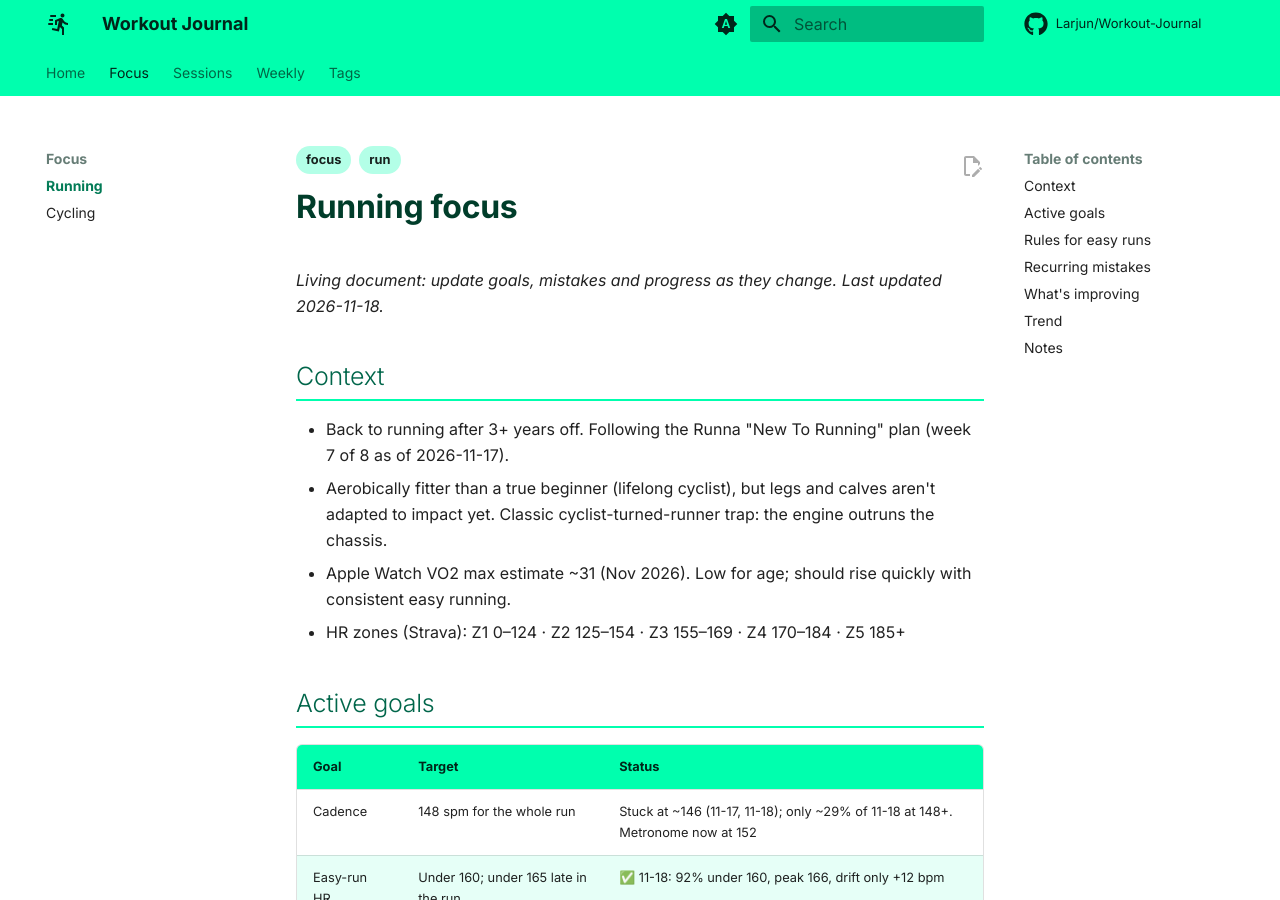
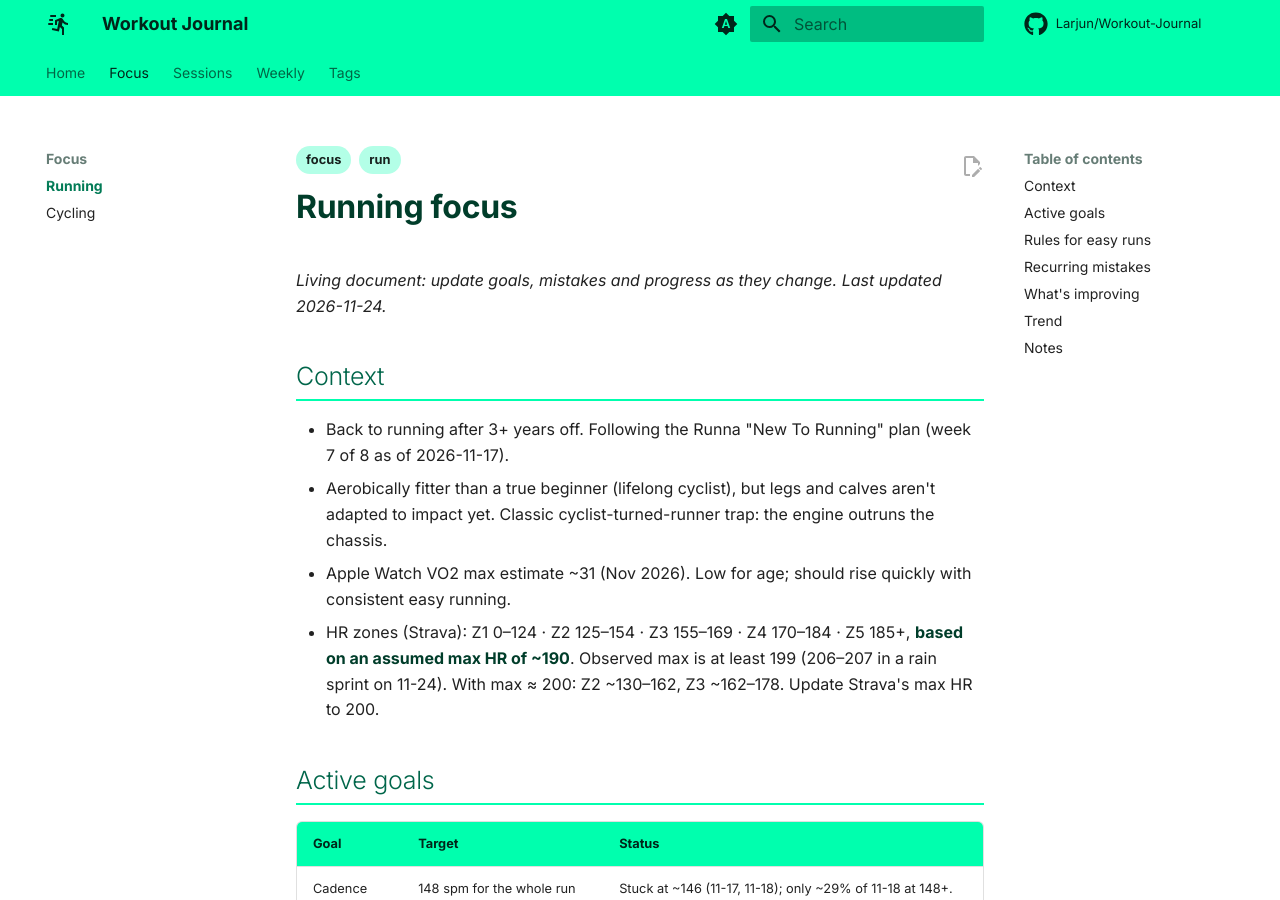
Before and after one commit to Larjun/Workout-Journal, an MkDocs documentation site: the page built from docs/focus/running.md, in a window 1280 px wide and 900 px high. Built offline with MkDocs 1.6.1 and Material for MkDocs 9.7.7, drawn with Linux system fonts in a browser that asks for light colours; comment, search, counter and statistics services are not loaded; some of the changed text lies outside the part shown.

Commit message:
Add 2026-11-24 run: continuous 3.25 km in rain; note max HR finding
Co-Authored-By: Claude Opus 5.5 <noreply@anthropic.com>
Claude-Session: https://claude.ai/code/session_01UGXniVTyAPmKteKo4SZUf9

```diff
--- a/docs/focus/running.md
+++ b/docs/focus/running.md
@@ -6,13 +6,13 @@ tags:
 
 # Running focus
 
-*Living document: update goals, mistakes and progress as they change. Last updated 2026-11-18.*
+*Living document: update goals, mistakes and progress as they change. Last updated 2026-11-24.*
 
 ## Context
 - Back to running after 3+ years off. Following the Runna "New To Running" plan (week 7 of 8 as of 2026-11-17).
 - Aerobically fitter than a true beginner (lifelong cyclist), but legs and calves aren't adapted to impact yet. Classic cyclist-turned-runner trap: the engine outruns the chassis.
 - Apple Watch VO2 max estimate ~31 (Nov 2026). Low for age; should rise quickly with consistent easy running.
-- HR zones (Strava): Z1 0–124 · Z2 125–154 · Z3 155–169 · Z4 170–184 · Z5 185+
+- HR zones (Strava): Z1 0–124 · Z2 125–154 · Z3 155–169 · Z4 170–184 · Z5 185+, **based on an assumed max HR of ~190**. Observed max is at least 199 (206–207 in a rain sprint on 11-24). With max ≈ 200: Z2 ~130–162, Z3 ~162–178. Update Strava's max HR to 200.
 
 ## Active goals
 | Goal | Target | Status |
@@ -53,6 +53,7 @@ tags:
 | 11-13 | 2 × 2 km | 11:06 → 11:39 | 142 | 170 | ~138 / 140 |
 | 11-17 | Continuous 3 km | 11:38 | 152 | 171 | ~146 |
 | 11-18 | Continuous 3.75 km (HR-capped) | 12:39 (incl. ~4.5 min walking) | 154 | 166 | ~146 |
+| 11-24 | Continuous 3.25 km (rain) | 12:45 | 151 | 186 (206 sprint home) | ~146 |
 
 ## Notes
 - Calves got sore on 11-06. Doing calf raises (3 × 15, three times a week). Stop running for sharp or localized pain.
--- a/mkdocs.yml
+++ b/mkdocs.yml
@@ -71,6 +71,7 @@ nav:
       - Running: focus/running.md
       - Cycling: focus/cycling.md
   - Sessions:
+      - 2026-11-24 · Run · Continuous 3.25 km (rain): sessions/2026/2026-11-24-run.md
       - 2026-11-20 · Swim · First swim test: sessions/2026/2026-11-20-swim.md
       - 2026-11-19 · Ride · 25 km Zone 2: sessions/2026/2026-11-19-ride.md
       - 2026-11-18 · Run · Continuous 3.75 km: sessions/2026/2026-11-18-run.md
```
Also changed, not shown: docs/index.md (+1 -0 lines), docs/sessions/2026/2026-11-24-run.md (added, +51 -0 lines).
